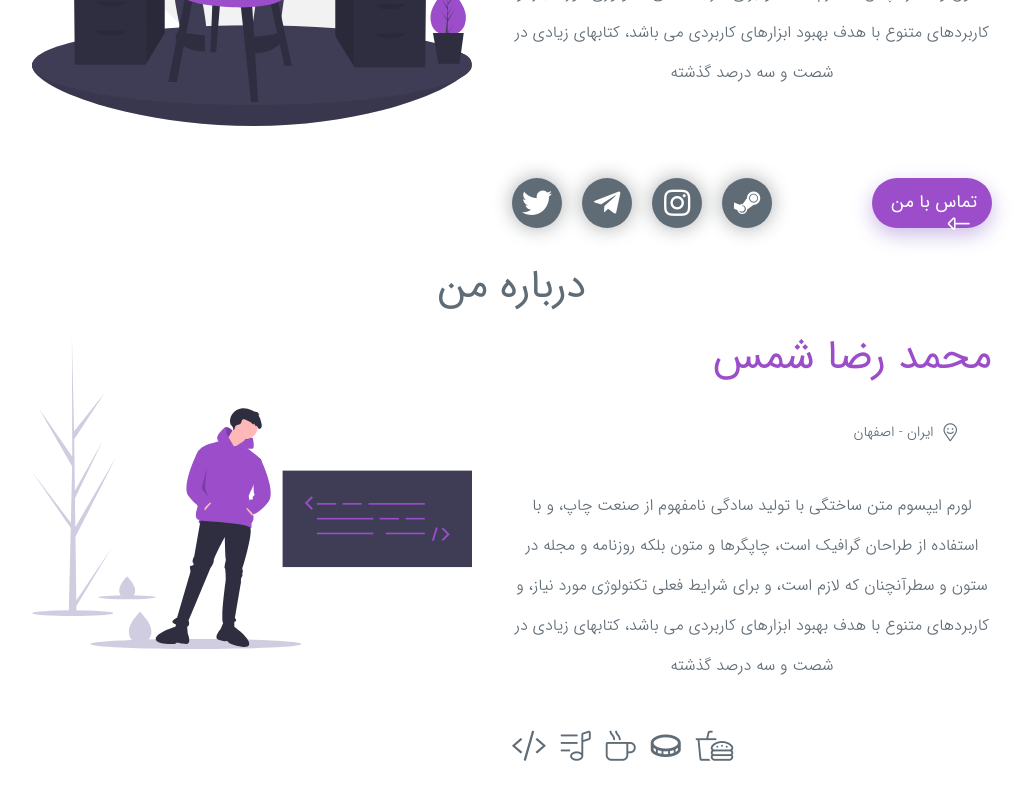
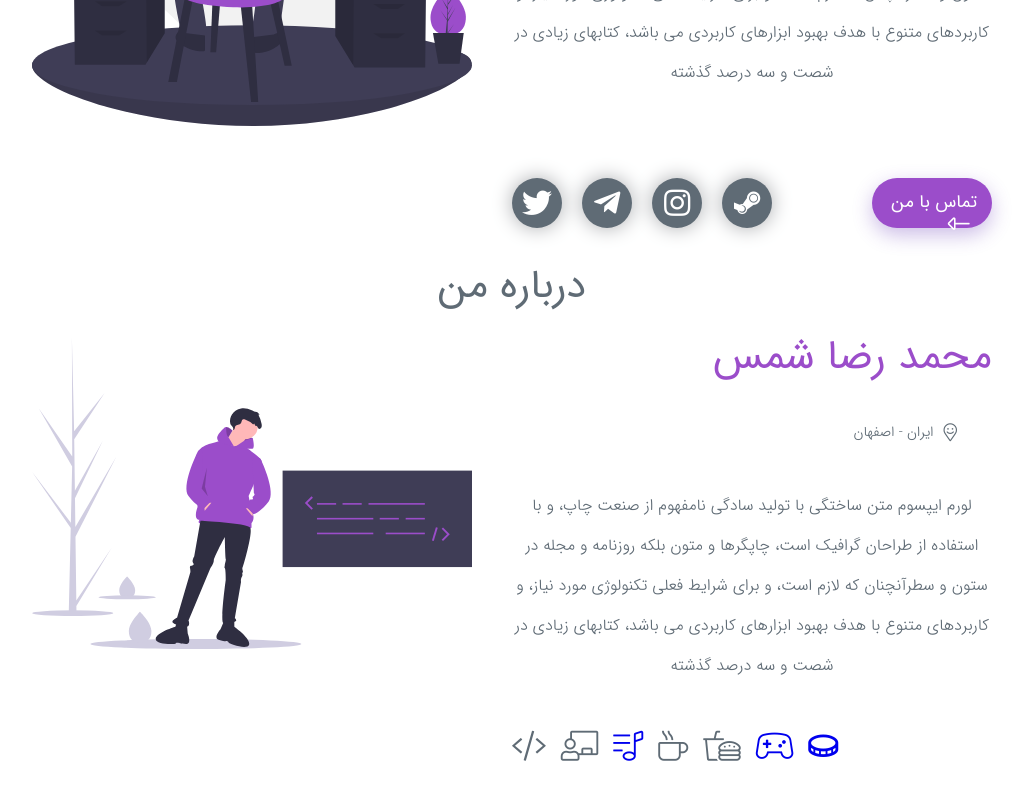
Before and after one commit to nerdpanda-ir/NerdPanda.Me, a React (Create React App) app: page / in a window 1280 px wide. Shown: the part 403-1203 px from the top of the page, without its empty margins (128-1158 px from the left). Built offline with nearby package versions, Linux system fonts and the light colour scheme.

Commit message:
[file]{Favorits.js}=> create tooltip discription and create favorit links

```diff
--- a/src/components/Page/index/Main/AboutMe/AboutContent/AboutInfo/Favorits/Favorits.js
+++ b/src/components/Page/index/Main/AboutMe/AboutContent/AboutInfo/Favorits/Favorits.js
@@ -3,7 +3,9 @@ import React from 'react';
 /*====   import Sctipt    ====*/
 
 /*====   import Style  ====*/
-    import '../../../../../../../../css/Page/index/Main/AboutMe/AboutContent/AboutInfo/Favorits/Favorits.css'
+    import '../../../../../../../../css/Page/index/Main/AboutMe/AboutContent/AboutInfo/Favorits/Favorits.css';
+    import '../../../../../../../../css/frameWorks/hint/hint.css'
+    import '../../../../../../../../css/frameWorks/hint/thems/perple/perple.css'
 /*====   import Style  ====*/
 export default class Favorits extends React.Component {
     render() {
@@ -11,20 +13,34 @@ export default class Favorits extends React.Component {
             (
                 <React.Fragment>
                     <ul className='dirL' id='favorits'>
-                        <li>
-                            <i className="fal fa-code"></i>
+                        <li  className="hint--bottom hint--perple hint--medium" aria-label="برنامه نویس ها همیشه به تایپ کردن و نوشتن کد علاقه دارن">
+                                <i className="fal fa-code"></i>
                         </li>
-                        <li>
-                            <i className="fal fa-list-music"></i>
+                        <li className="hint--bottom hint--perple hint--medium"
+                            aria-label="وقتی که عاشق نوشتن برنامه های کامپیوتری باشی هر روز چیز های جدید یاد میگیری ">
+                            <i className="fal fa-chalkboard-teacher"></i>
                         </li>
-                        <li>
+                        <li className="hint--bottom hint--perple hint--medium" aria-label="یکی از لذت بخش ترین کار های دنیا اینه که در هنگام کد نویسی موزیک گوش کنی ">
+                            <a href='https://www.youtube.com/playlist?list=PLnXmz35qhLtKzEOmdpdYQtgQpj_PmuFBY'>
+                                <i className="fal fa-list-music"></i>
+                            </a>
+                        </li>
+                        <li className="hint--bottom hint--perple hint--medium" aria-label="برنامه نوشتن بدون نوشیدنی داغ امکان پذیر نیست ">
                             <i className="fal fa-mug-hot"></i>
                         </li>
-                        <li>
-                            <i className="far fa-coin"></i>
+                        <li className="hint--bottom hint--perple hint--medium" aria-label="ادم تا وقتی زندس باید از غذا های لذیذ لذت ببره‌">
+                            <i className="fal fa-burger-soda"></i>
                         </li>
-                        <li>
-                            <i className="fal fa-burger-soda"></i>
+                        <li className="hint--bottom hint--perple hint--medium" aria-label="توی اوغات های فراغت به جای اینکه از خونه بری بیرون و خاک بخوری !!!‌گیم بهترین گزینس ">
+                            <a href='https://steamcommunity.com/id/itonegamer'>
+                                <i className="fal fa-gamepad-alt"></i>
+                            </a>
+                        </li>
+                        <li className="hint--bottom hint--perple hint--medium" aria-label="کی رو میشناسید که پول دوست نداشته باشه ؟‌">
+                            <a href='https://idpay.ir/nerdpanda'>
+                                <i className="far fa-coin"></i>
+                            </a>
+
                         </li>
                     </ul>
                 </React.Fragment>
```
